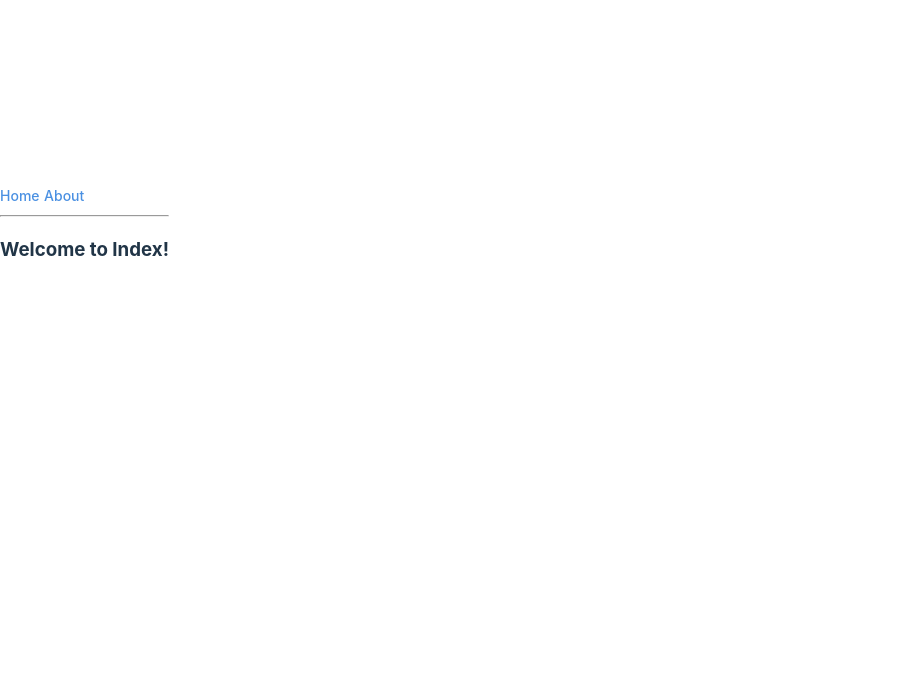
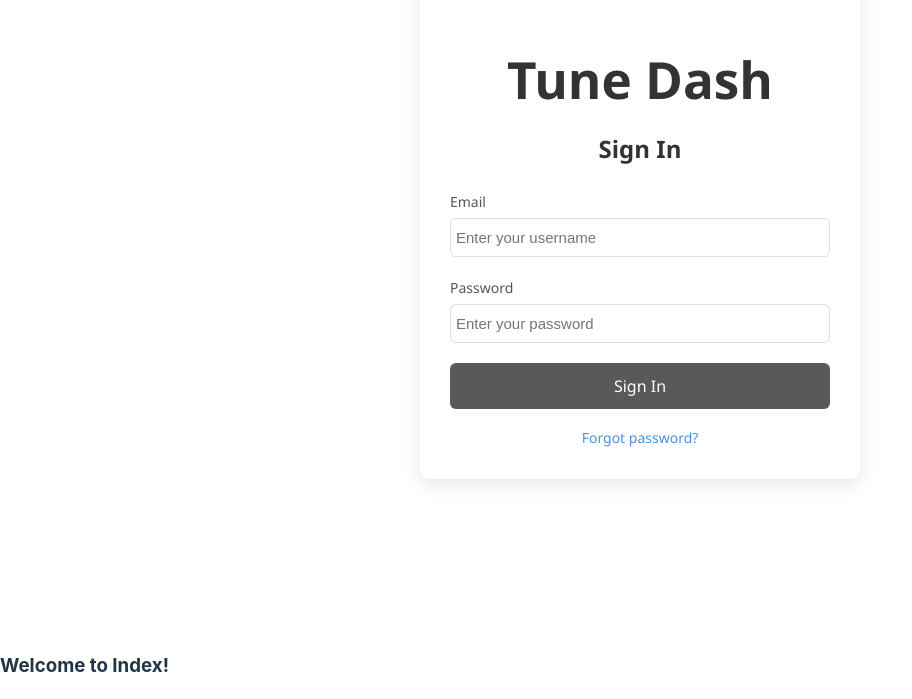
Before and after one commit to greg-humiston/TuneDash, a React (Vite) app: page / in a window 1280 px wide. Shown: the part 167-866 px from the top of the page, without its empty margins (0-912 px from the left). Before the commit the page ends 800 px from the top, so only its background shows below. Built offline with nearby package versions, Linux system fonts and the light colour scheme.

Commit message:
integrate App into Root Route component

```diff
--- a/src/routes/__root.tsx
+++ b/src/routes/__root.tsx
@@ -1,10 +1,35 @@
 import { createRootRoute, Link, Outlet } from '@tanstack/react-router'
 import { TanStackRouterDevtools } from '@tanstack/router-devtools'
+import { useState } from 'react';
+import { QueryClient, QueryClientProvider } from '@tanstack/react-query';
+import { ReactQueryDevtools } from '@tanstack/react-query-devtools';
+import { Dashboard } from '../views/dash_dashboard/Dashboard';
+import { Login } from '../views/login/Login';
+import '../App.css';
+
+type SessionData = {
+  userId: string;
+  sessionId: string
+};
+
+const QueryClientWrapper = (props) => {
+  const queryClient = new QueryClient();
+
+  return (
+    <QueryClientProvider client={queryClient}>
+      {props.children}
+      <ReactQueryDevtools initialIsOpen={false} />
+    </QueryClientProvider>
+  );
+}
 
 export const Route = createRootRoute({
-  component: () => (
+  component: () => {
+    const [userData, setUserData] = useState({} as SessionData);
+
+    return (
       <>
-      <div className="p-2 flex gap-2">
+        {/* <div className="p-2 flex gap-2">
           <Link to="/" className="[&.active]:font-bold">
             Home
           </Link>{' '}
@@ -12,10 +37,20 @@ export const Route = createRootRoute({
             About
           </Link>
         </div>
-      <hr />
+        <hr /> */}
+        <QueryClientWrapper>
+          <div className="app-container">
+          {
+            userData.sessionId
+              ? <Dashboard/>
+              : <Login onLoginSubmit={setUserData} />
+          }
+          </div>
+        </QueryClientWrapper>
         <Outlet />
         <TanStackRouterDevtools />
     </>
-  ),
+    );
+  },
   notFoundComponent: () => <div>404 Not Found</div>,
 })
```
Also changed, not shown: 1 other file (tests, documents, lock files or other folders). Lines whose indentation alone changed are shown as unchanged.
